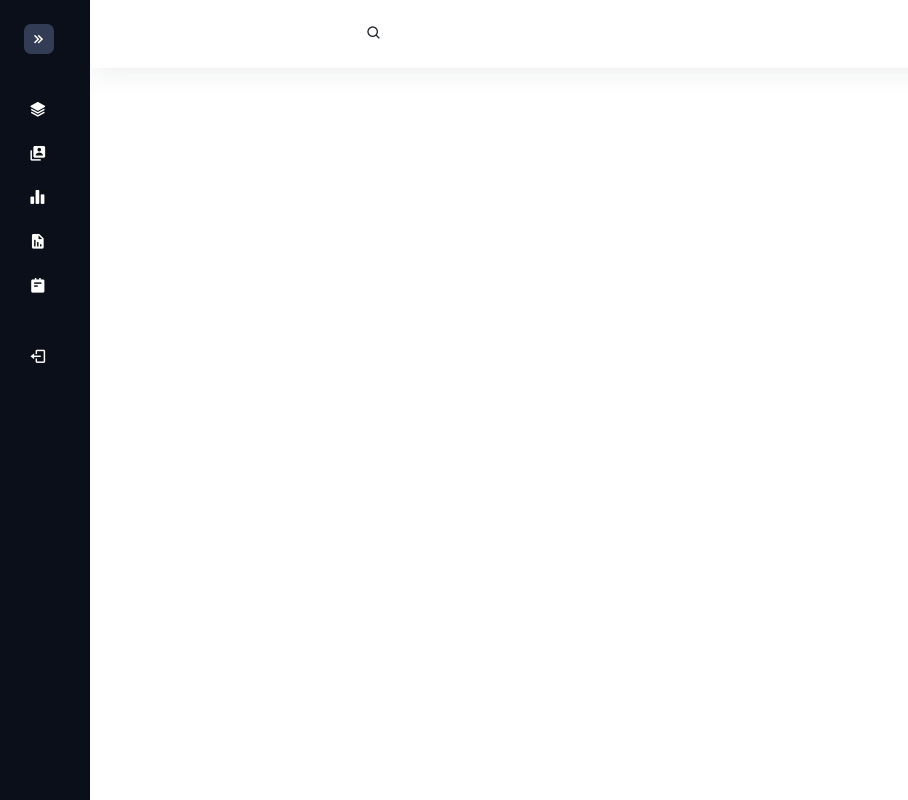
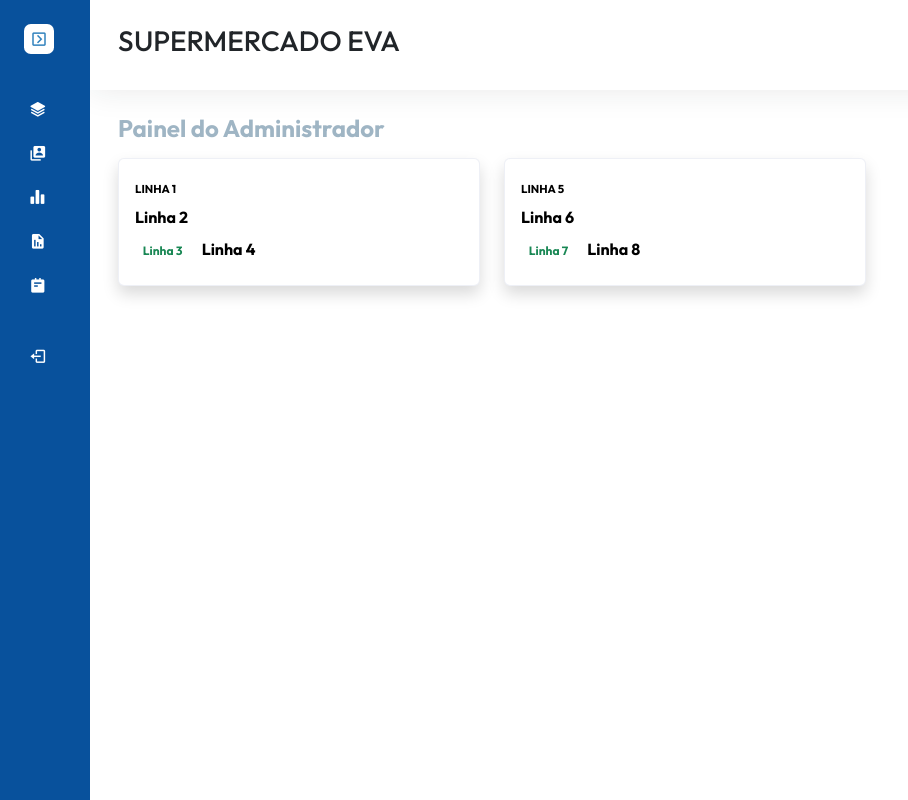
Before and after one commit to RafaMax/ProjetoIntegrador_univesp, a Flask app: page / in a window 1280 px wide. Shown: the whole page, without its empty margins (0-908 px from the left). Run offline with Flask 3, Linux system fonts and the light colour scheme.

Commit message:
Criando interface: rascunho painel do navegador

```diff
--- a/static/js/style.css
+++ b/static/js/style.css
@@ -10,6 +10,14 @@ li{
 
 body{
     font-family: 'Outfit', sans-serif;
+}
+
+h1{
+    font-size: 28px;
+}
+
+h3{
+    color: #9FB5C4
 }
 
 .wrapper {
@@ -30,7 +38,7 @@ body{
     width: 90px;
     min-width: 90px;
     transition: all 0.25s ease-in-out;
-    background-color: #0b0f19;
+    background-color: #08519c;
     display: flex;
     flex-direction: column;
 }
@@ -54,11 +62,11 @@ body{
     display: flex;
     justify-content: center;
     align-items: center;
-    background-color: #323c55;
+    background-color: #FFF;
 }
 
 .toggle-btn i{
-    color: #FFF;
+    color: #3182bd;
 }
 
 #sidebar.expand .sidebar-logo,
@@ -151,7 +159,7 @@ a.sidebar-link:hover{
     transition: all .2s ease-out;
 }
 
-.sidebar-dropdown.sidebar-link{
+.sidebar-dropdown .sidebar-link{
     position: relative;
     padding-left: 3rem;
     transition: all 0.5s;
@@ -175,7 +183,6 @@ a.sidebar-link:hover{
     color: #B8e2F2;
 }
 
-/* PAINEL PRINCIPAL */
 .navbar{
     background-color: #FFF;
     box-shadow: 0 0 2rem 0 rgba(33,37,41,.1);
@@ -185,8 +192,71 @@ a.sidebar-link:hover{
     min-width: 200px;
 }
 
-
 .avatar{
     height:40px;
     width:40px;
 }
+
+.card{
+    background-color: #FFF;
+    transition: .4s;
+    cursor: pointer;
+    color: #000;
+    margin-bottom: 1rem;
+    border-color: rgba(231,234,243,0.7);
+}
+
+.card h6{
+    text-transform: uppercase;
+    font-size: .7161rem;
+    margin-bottom: .25rem;
+}
+
+.card:hover{
+    background-color: #9ecae1;
+    color: #3182BD;
+    transform: translateY(-10.5px)
+}
+
+.content{
+    flex: 11auto;
+}
+
+footer{
+    background-color: #f5f5f5;
+    padding: 1rem .875rem;
+}
+
+@media (min-width:768px){
+
+    .input-group-navbar .form-control:focus{
+        outline:none;
+        box-shadow: 0 0 0 0 rgba(255,255,255);
+        border: none;
+        background-color: #f5f5f5;
+    }
+
+    .input-group-navbar{
+        max-width: 320px;
+    }
+    .input-group-navbar .form-control{
+        color: #3e4455;
+        background-color: #f5f5f5;
+        height: calc(2.44375rem + 2px);
+    }
+
+    .input-group-navbar .btn{
+        color: #000;
+        background: #f5f5f5;
+        cursor: pointer;
+        z-index: 1000;
+    }
+
+    .input-group-navbar .btn:active {
+        background-color: #f5f5f5;
+    }
+
+    .navbar-expand .navbar-nav .dropdown-menu{
+        box-shadow: 0 .1rem 2rem rgba(0,0,0,.05)
+    }
+}
--- a/templates/inicial.html
+++ b/templates/inicial.html
@@ -18,7 +18,7 @@
                         <a href="#">Navegação</a>
                     </div>
                     <button class="toggle-btn border-0" type="button">
-                        <i id="icon" class='bx bx-chevrons-right'></i>
+                        <i id="icon" class='bx bx-chevron-right-square'></i>
                     </button>
                 </div>
                 <ul class="sidebar-nav">
@@ -90,21 +90,64 @@
                 </div>
             </aside>
             <div class="main">
-                <nav class="navbar navbar-expand px-4 py-3">
-                    <form action="#" class="d-none d-sm-inline-block">
-                        <div class="input-group input-group-navbar">
-                            <input type="text" class="form-control border-0 rounded-0 pe-0"
-                                aria-label="Search">
-                                <button class="btn border-0 rounded-o" type="button">
-                                    <i class='bx bx-search' ></i>
-                                </button>
+                <nav class="navbar navbar-expand px-4 py-2">
+                 <div class="mb-0 px-1 py-3">
+                    <h1> SUPERMERCADO EVA </h1>
+                 </div>
+                </nav>
+                <main class="content px-3 py-4">
+                    <div class="container-fluid">
+                        <div class="mb-3">
+                            <h3 class="fw-bold fs-4 mb-3">
+                                Painel do Administrador
+                            </h3>
+                            <div class="row">
+                                <div class="col-12 col-md-4">
+                                    <div class="card shadow">
+                                        <div class="card-body py-4">
+                                            <h6 class="mb-2 fw-bold">
+                                               Linha 1
+                                            </h6>
+                                            <p class="fw-bold mb-2">
+                                                Linha 2
+                                            </p>
+                                            <div class="mb-0">
+                                                <span class="badge text-success me-2">
+                                                    Linha 3
+                                                </span>
+                                                <span class="fw-bold">
+                                                    Linha 4
+                                                </span>
+                                            </div>
+                                        </div>
+                                    </div>
+                                </div>
+                                <div class="col-12 col-md-4">
+                                    <div class="card shadow">
+                                        <div class="card-body py-4">
+                                            <h6 class="mb-2 fw-bold">
+                                               Linha 5
+                                            </h6>
+                                            <p class="fw-bold mb-2">
+                                                Linha 6
+                                            </p>
+                                            <div class="mb-0">
+                                                <span class="badge text-success me-2">
+                                                    Linha 7
+                                                </span>
+                                                <span class="fw-bold">
+                                                    Linha 8
+                                                </span>
+                                            </div>
+                                        </div>
+                                    </div>
+                                </div>
+                            </div>
                         </div>
-                    </form>
-                </nav>
-
+                    </div>
+                </main>
             </div>
         </div>
-
         <script src="https://cdn.jsdelivr.net/npm/bootstrap@5.3.5/dist/js/bootstrap.bundle.min.js" integrity="sha384-k6d4wzSIapyDyv1kpU366/PK5hCdSbCRGRCMv+eplOQJWyd1fbcAu9OCUj5zNLiq" crossorigin="anonymous"></script>
         <script src="{{ url_for('static', filename='js/script.js')  }}"></script>
     </body>
```
